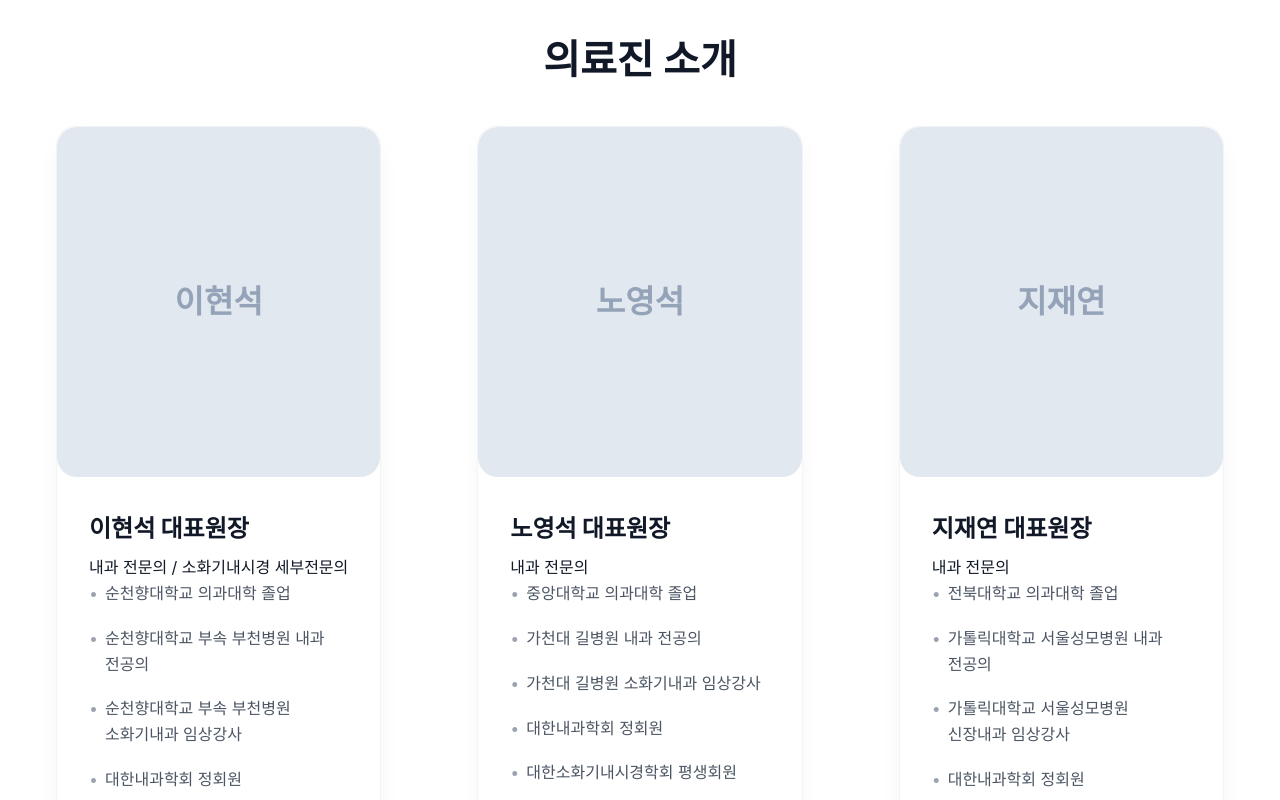
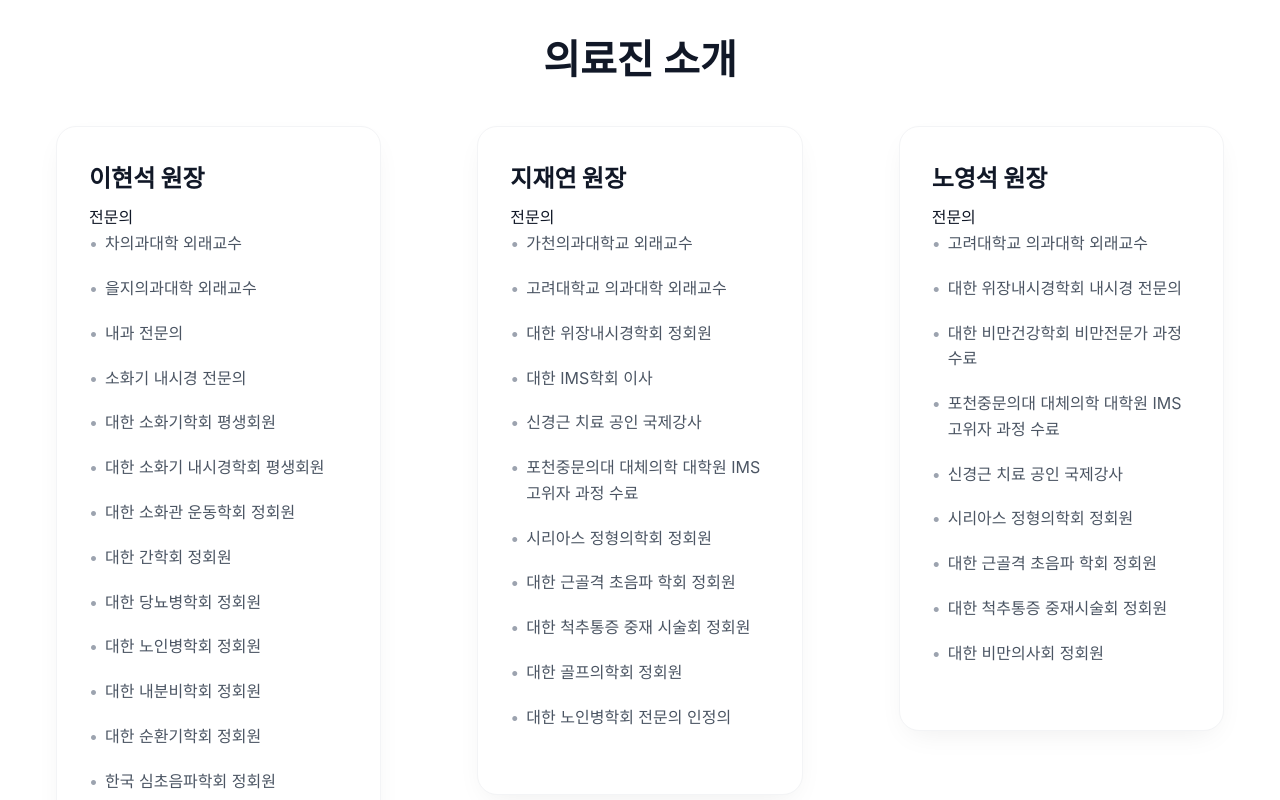
Before and after one commit to bnam1321-bit/365-clinic-web, a Next.js app: page /about in a window 1280 px wide. Shown: the part 1180-1980 px from the top of the page. Built offline with nearby package versions, Linux system fonts and the light colour scheme; a web font is replaced by a local one.

Commit message:
Trigger Vercel deployment: Force update medical staff info

```diff
--- a/src/app/about/page.module.css
+++ b/src/app/about/page.module.css
@@ -121,21 +121,11 @@
 }
 
 /* This was the problematic block previously */
-.doctorImagePlaceholder {
-    width: 100%;
-    max-width: 400px;
-    height: 500px;
-    background-color: #eee;
-    display: flex;
-    align-items: center;
-    justify-content: center;
-    color: #aaa;
-    border-radius: var(--radius-lg);
-}
+/* Doctor Image Placeholder styles removed */
 
 /* Profile Section - Migrated & Refined */
 .profile {
-    padding-bottom: 10rem;
+    padding-bottom: 20rem;
     /* Huge padding at bottom boundary (footer transition) */
     background-color: #F8FAFC;
     /* Light background for contrast */
@@ -173,21 +163,6 @@
 .doctorItem:hover {
     transform: translateY(-5px);
     box-shadow: var(--shadow-lg);
-}
-
-/* This overrides the previous placeholder for the specific grid items */
-.doctorItem .doctorImagePlaceholder {
-    width: 100%;
-    height: 350px;
-    background-color: #E2E8F0;
-    display: flex;
-    align-items: center;
-    justify-content: center;
-    font-size: 2rem;
-    font-weight: 700;
-    color: #94A3B8;
-    max-width: none;
-    /* Reset max-width from the philosophy image */
 }
 
 .doctorInfo {
--- a/src/app/about/page.tsx
+++ b/src/app/about/page.tsx
@@ -44,58 +44,70 @@ export default function About() {
                         <h2 className={styles.title}>의료진 소개</h2>
                     </FadeIn>
                     <div className={styles.doctorsGrid}>
-                        {/* Doctor 1 */}
+                        {/* Doctor 1: 이현석 */}
                         <FadeIn delay={0.3}>
                             <div className={styles.doctorItem}>
-                                <div className={styles.doctorImagePlaceholder}>이현석</div>
                                 <div className={styles.doctorInfo}>
-                                    <h3>이현석 대표원장</h3>
-                                    <p className={styles.role}>내과 전문의 / 소화기내시경 세부전문의</p>
+                                    <h3>이현석 원장</h3>
+                                    <p className={styles.role}>전문의</p>
                                     <ul className={styles.doctorBio}>
-                                        <li>순천향대학교 의과대학 졸업</li>
-                                        <li>순천향대학교 부속 부천병원 내과 전공의</li>
-                                        <li>순천향대학교 부속 부천병원 소화기내과 임상강사</li>
-                                        <li>대한내과학회 정회원</li>
-                                        <li>대한소화기학회 평생회원</li>
-                                        <li>대한소화기내시경학회 평생회원</li>
+                                        <li>차의과대학 외래교수</li>
+                                        <li>을지의과대학 외래교수</li>
+                                        <li>내과 전문의</li>
+                                        <li>소화기 내시경 전문의</li>
+                                        <li>대한 소화기학회 평생회원</li>
+                                        <li>대한 소화기 내시경학회 평생회원</li>
+                                        <li>대한 소화관 운동학회 정회원</li>
+                                        <li>대한 간학회 정회원</li>
+                                        <li>대한 당뇨병학회 정회원</li>
+                                        <li>대한 노인병학회 정회원</li>
+                                        <li>대한 내분비학회 정회원</li>
+                                        <li>대한 순환기학회 정회원</li>
+                                        <li>한국 심초음파학회 정회원</li>
                                     </ul>
                                 </div>
                             </div>
                         </FadeIn>
 
-                        {/* Doctor 2 */}
+                        {/* Doctor 2: 지재연 */}
                         <FadeIn delay={0.4}>
                             <div className={styles.doctorItem}>
-                                <div className={styles.doctorImagePlaceholder}>노영석</div>
                                 <div className={styles.doctorInfo}>
-                                    <h3>노영석 대표원장</h3>
-                                    <p className={styles.role}>내과 전문의</p>
+                                    <h3>지재연 원장</h3>
+                                    <p className={styles.role}>전문의</p>
                                     <ul className={styles.doctorBio}>
-                                        <li>중앙대학교 의과대학 졸업</li>
-                                        <li>가천대 길병원 내과 전공의</li>
-                                        <li>가천대 길병원 소화기내과 임상강사</li>
-                                        <li>대한내과학회 정회원</li>
-                                        <li>대한소화기내시경학회 평생회원</li>
-                                        <li>대한임상초음파학회 평생회원</li>
+                                        <li>가천의과대학교 외래교수</li>
+                                        <li>고려대학교 의과대학 외래교수</li>
+                                        <li>대한 위장내시경학회 정회원</li>
+                                        <li>대한 IMS학회 이사</li>
+                                        <li>신경근 치료 공인 국제강사</li>
+                                        <li>포천중문의대 대체의학 대학원 IMS 고위자 과정 수료</li>
+                                        <li>시리아스 정형의학회 정회원</li>
+                                        <li>대한 근골격 초음파 학회 정회원</li>
+                                        <li>대한 척추통증 중재 시술회 정회원</li>
+                                        <li>대한 골프의학회 정회원</li>
+                                        <li>대한 노인병학회 전문의 인정의</li>
                                     </ul>
                                 </div>
                             </div>
                         </FadeIn>
 
-                        {/* Doctor 3 */}
+                        {/* Doctor 3: 노영석 */}
                         <FadeIn delay={0.5}>
                             <div className={styles.doctorItem}>
-                                <div className={styles.doctorImagePlaceholder}>지재연</div>
                                 <div className={styles.doctorInfo}>
-                                    <h3>지재연 대표원장</h3>
-                                    <p className={styles.role}>내과 전문의</p>
+                                    <h3>노영석 원장</h3>
+                                    <p className={styles.role}>전문의</p>
                                     <ul className={styles.doctorBio}>
-                                        <li>전북대학교 의과대학 졸업</li>
-                                        <li>가톨릭대학교 서울성모병원 내과 전공의</li>
-                                        <li>가톨릭대학교 서울성모병원 신장내과 임상강사</li>
-                                        <li>대한내과학회 정회원</li>
-                                        <li>대한신장학회 정회원</li>
-                                        <li>대한투석협회 정회원</li>
+                                        <li>고려대학교 의과대학 외래교수</li>
+                                        <li>대한 위장내시경학회 내시경 전문의</li>
+                                        <li>대한 비만건강학회 비만전문가 과정 수료</li>
+                                        <li>포천중문의대 대체의학 대학원 IMS 고위자 과정 수료</li>
+                                        <li>신경근 치료 공인 국제강사</li>
+                                        <li>시리아스 정형의학회 정회원</li>
+                                        <li>대한 근골격 초음파 학회 정회원</li>
+                                        <li>대한 척추통증 중재시술회 정회원</li>
+                                        <li>대한 비만의사회 정회원</li>
                                     </ul>
                                 </div>
                             </div>
```
